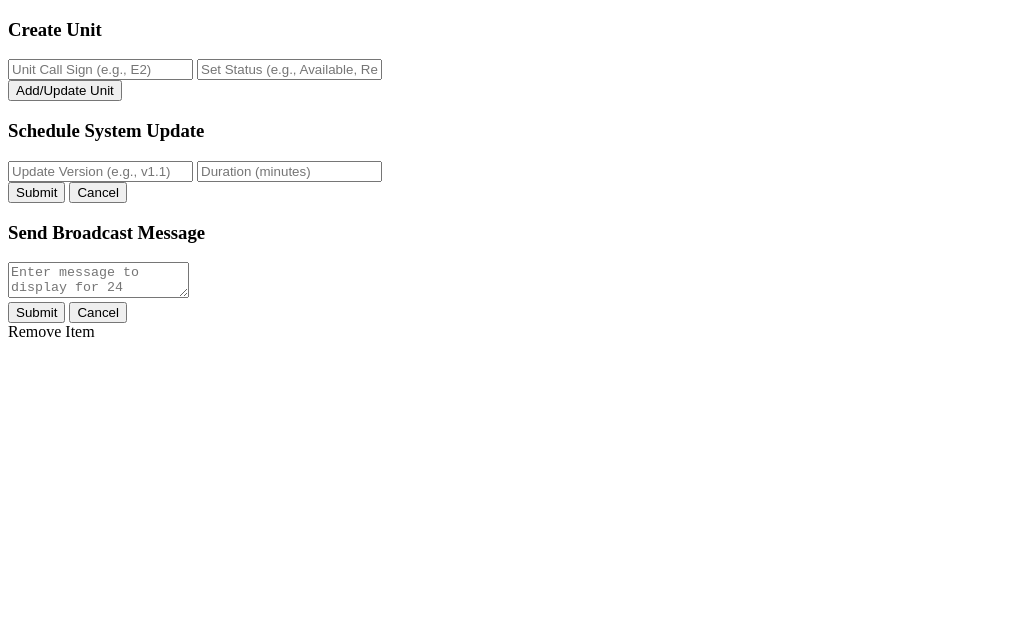
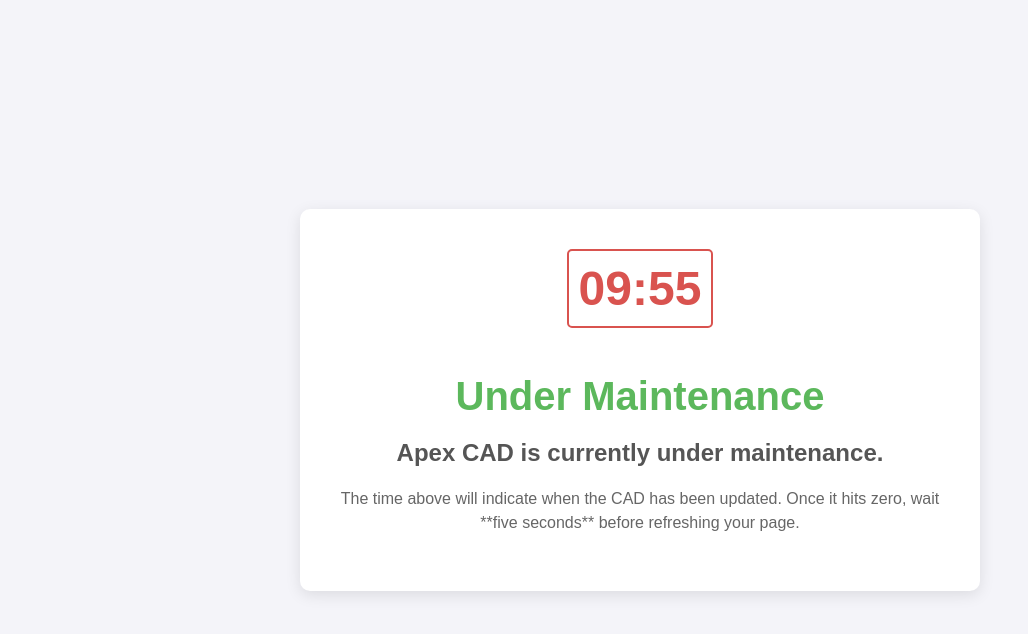
Before and after one commit to Discordbotcmyk/Discordbotcmyk1, a plain HTML site: page index.html in a window 1280 px wide. Shown: the whole page, without its empty margins (0-1028 px from the left). Drawn offline with Linux system fonts and the light colour scheme.

Commit message:
index.html

```diff
--- a/index.html
+++ b/index.html
@@ -1,51 +1,24 @@
 <!DOCTYPE html>
-                        <h3>Create Unit</h3>
-                        <div class="input-group">
-                            <input type="text" id="f-unit-call-sign" placeholder="Unit Call Sign (e.g., E2)">
-                            <input type="text" id="f-unit-status" placeholder="Set Status (e.g., Available, Responding)">
-                        </div>
-                        <button class="action-btn" onclick="addFireUnit()">Add/Update Unit</button>
-                    </div>
-                </div>
-            </div>
-        </div>
+<html lang="en">
+<head>
+    <meta charset="UTF-8">
+    <meta name="viewport" content="width=device-width, initial-scale=1.0">
+    <title>Under Maintenance</title>
+    <link rel="stylesheet" href="style.css">
+</head>
+<body>
+    <div class="container">
+        <div id="countdown" class="timer">10:00</div>
 
-        <div id="script-overlay" class="script-display" onclick="hideScript()">
-            <div class="script-box">
-                <pre id="script-content"></pre>
-            </div>
-        </div>
+        <h1 class="main-title">Under Maintenance</h1>
+        <h2 class="subtitle">Apex CAD is currently under maintenance.</h2>
 
-        <div id="update-menu-overlay" class="menu-overlay hidden">
-            <div class="menu-box">
-                <h3>Schedule System Update</h3>
-                <input type="text" id="update-version" placeholder="Update Version (e.g., v1.1)">
-                <input type="number" id="update-duration" placeholder="Duration (minutes)">
-                <div class="menu-buttons">
-                    <button class="action-btn" onclick="startUpdateCountdown()">Submit</button>
-                    <button class="action-btn cancel-btn" onclick="hideUpdateMenu()">Cancel</button>
-                </div>
-            </div>
-        </div>
-
-        <div id="message-menu-overlay" class="menu-overlay hidden">
-            <div class="menu-box">
-                <h3>Send Broadcast Message</h3>
-                <textarea id="broadcast-message" placeholder="Enter message to display for 24 hours..."></textarea>
-                <div class="menu-buttons">
-                    <button class="action-btn" onclick="sendMessageBanner()">Submit</button>
-                    <button class="action-btn cancel-btn" onclick="hideMessageMenu()">Cancel</button>
-                </div>
-            </div>
-        </div>
-
-        <div id="context-menu" class="context-menu hidden">
-            <div onclick="removeItemFromContext()">Remove Item</div>
-        </div>
-
+        <p class="message">
+            The time above will indicate when the CAD has been updated.
+            Once it hits zero, wait **five seconds** before refreshing your page.
+        </p>
     </div>
 
     <script src="script.js"></script>
 </body>
-
 </html>
```
